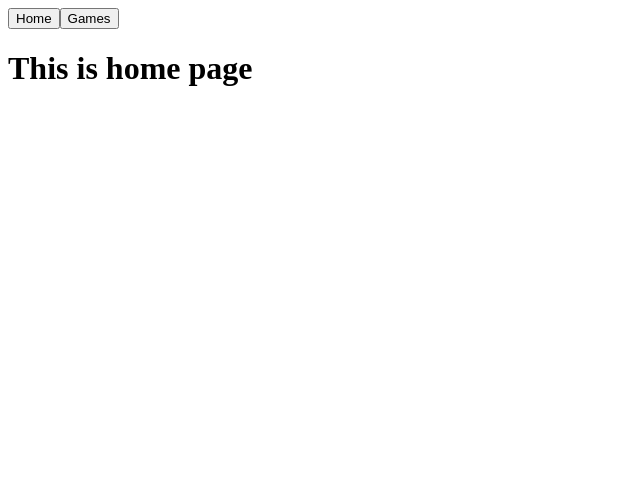
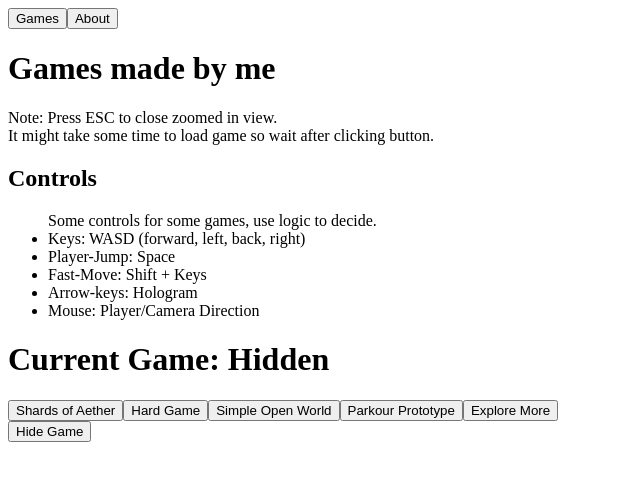
Before and after one commit to madhurrathod/Personal-Game-Dev-Website, a React (Vite) app in the folder website/: page / in a window 1280 px wide. Shown: the top 480 px of the page, without its empty margins (0-640 px from the left). Built offline with nearby package versions, Linux system fonts and the light colour scheme.

Commit message:
image added with about info

```diff
--- a/website/src/components/navbar.jsx
+++ b/website/src/components/navbar.jsx
@@ -4,12 +4,12 @@ import { Projects } from "../projects"
 
 export const Navbar=()=>{
 
-    const [currentPage,setPage]= useState("Home")
+    const [currentPage,setPage]= useState("Project")
 
     return <>
 
-        <button onClick={()=>setPage("Home")}>Home</button>
         <button onClick={()=>setPage("Project")}>Games</button>
+        <button onClick={()=>setPage("Home")}>About</button>
 
         {currentPage=="Home" && <Home/>}
         {currentPage=="Project" && <Projects/>}
--- a/website/src/home.jsx
+++ b/website/src/home.jsx
@@ -1,4 +1,22 @@
 function Home(){
-    return <h1>This is home page</h1>
+    return (<>
+
+        <h1>About Me</h1>
+        <img src="https://github.com/madhurrathod/Personal-Game-Dev-Website/blob/main/website/src/assets/madhur_img2.jpeg"/>
+
+
+        <p>Myself Madhur Rathod. I am a passionate Gamer and Game Developer.</p>
+        <p>I am also doing Competitive Programming.</p>
+        <p>Currently a student at Newton School of Technology 2024-28.</p>
+        <p>I'm also sharing Game Dev related knowledge on YouTube.</p>
+        <h1>Links</h1>
+        <a href="https://codeforces.com/profile/madhur_rathod" target="_blank"><button>Codeforces</button></a>
+        <a href="https://github.com/MadhurRathod" target="_blank"><button>GitHub</button></a>
+        <a href="https://www.youtube.com/@MadhurSensei/videos" target="_blank"><button>YouTube Channel</button></a>
+        <a href="https://www.linkedin.com/in/madhur-rathod-8a5266220/" target="_blank"><button>LinkedIn</button></a>
+
+
+
+    </>)
 }
 export {Home}
--- a/website/src/projects.jsx
+++ b/website/src/projects.jsx
@@ -3,7 +3,8 @@ export const Projects = ()=>{
     return (
     <>
         <h1>Games made by me</h1>
-        <p>Note: Press ESC to close zoomed in view.
+        <p>Note: Press ESC to close zoomed in view.<br></br>
+        It might take some time to load game so wait after clicking button.
 
        <h2>Controls</h2>
         <ul>
```
Also changed, not shown: website/src/assets/madhur_img1.jpg (added), website/src/assets/madhur_img2.jpeg (added).
